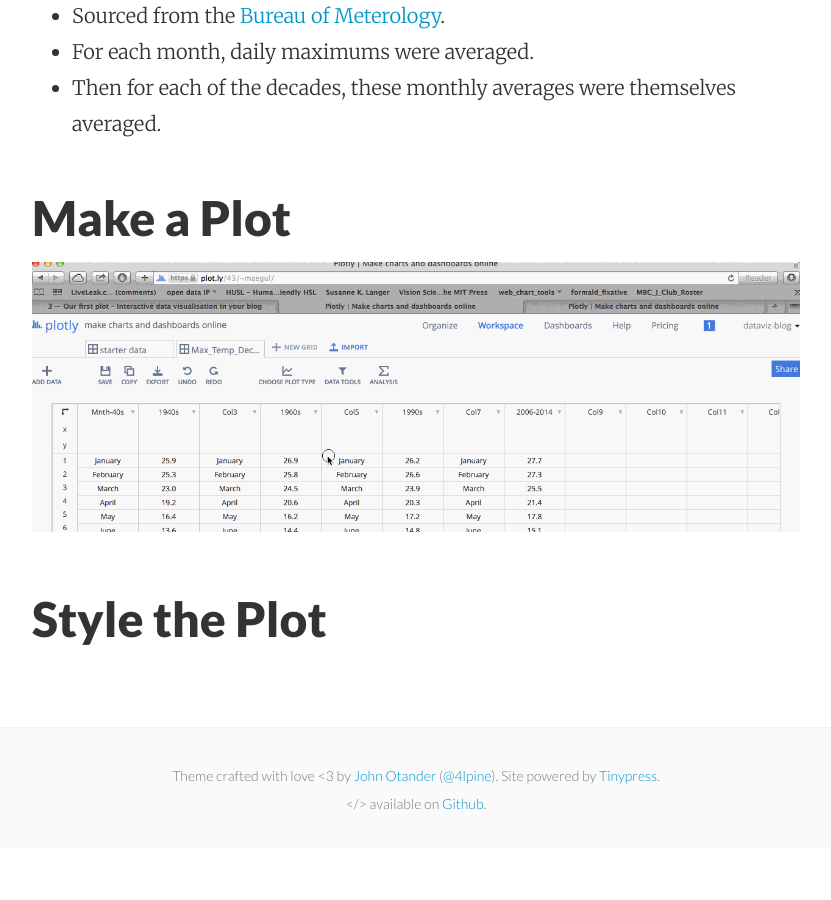
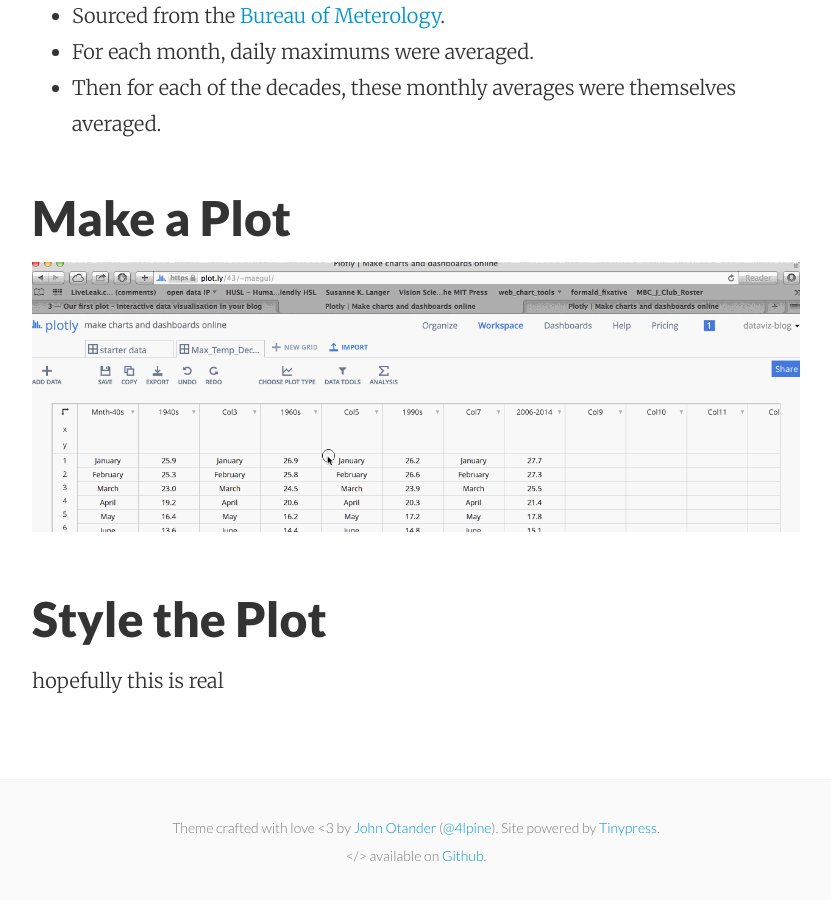
Before and after one commit to dataviz-blog/dataviz-blog.github.io, a Jekyll site: the page built from _posts/2016-01-18-3-our-first-plot.markdown, in a window 1280 px wide and 900 px high, scrolled down 1107 px. Shown: the whole window, without its empty margins (224-1055 px from the left). Built offline with Jekyll 4.4.1, drawn with Linux system fonts in a browser that asks for light colours; before the commit the page ends 1955 px from its top, so only the background shows below that.

Commit message:
Post update: 3 — Our first plot

```diff
--- a/_posts/2016-01-18-3-our-first-plot.markdown
+++ b/_posts/2016-01-18-3-our-first-plot.markdown
@@ -38,3 +38,5 @@ Make sure to Copy and Edit and save to your own account.
 
 
 ## Style the Plot
+
+hopefully this is real
```
